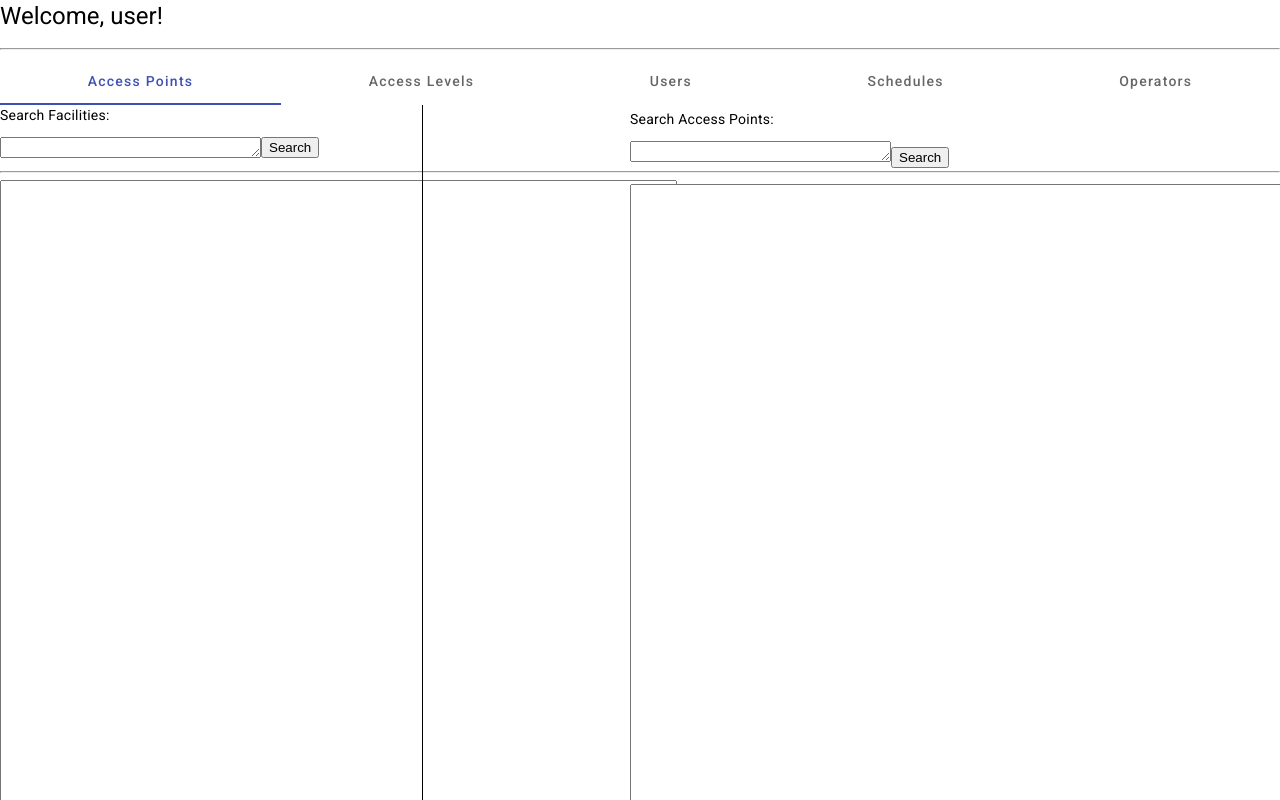
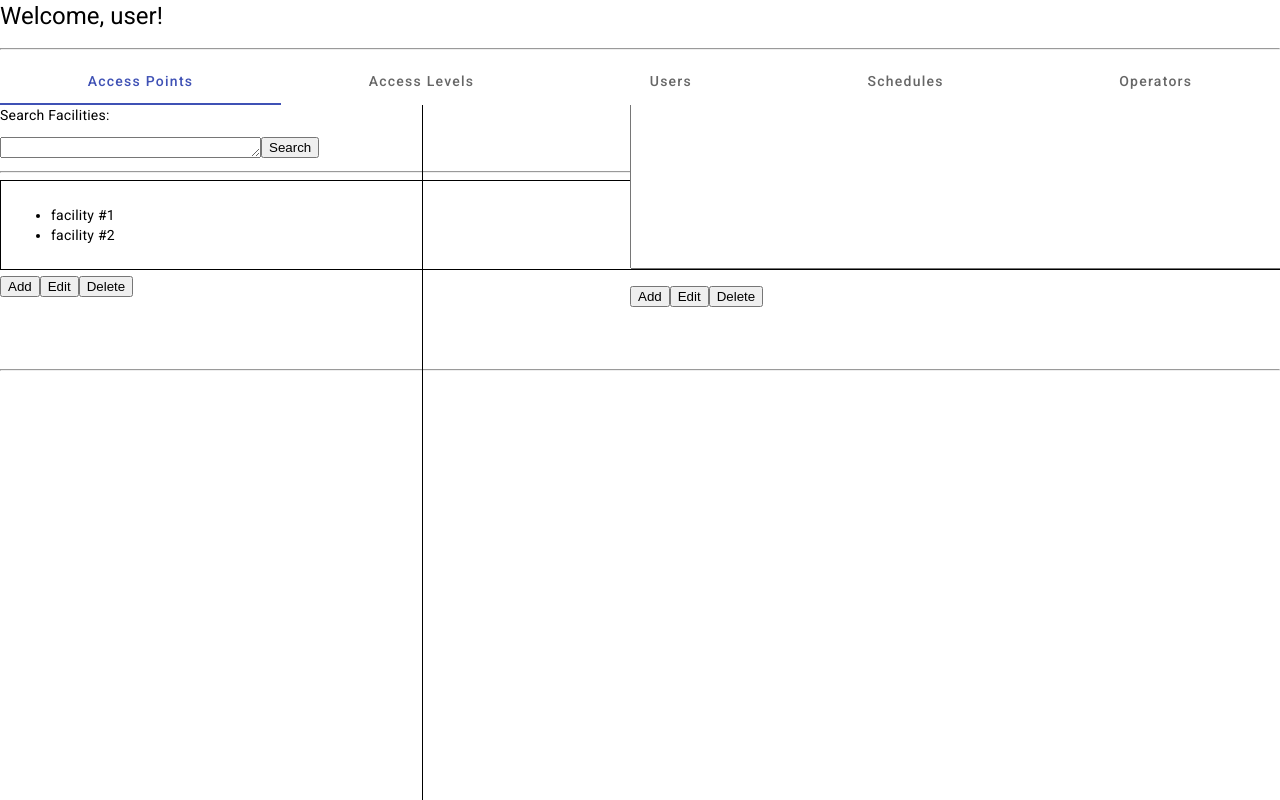
Before and after one commit to michaelyoussef59/Senior-design-frontend, an Angular app: page / in a window 1280 px wide. Shown: the top 800 px of the page. Built offline with nearby package versions, Linux system fonts and the light colour scheme.

Commit message:
Added functionality to access points page, experimenting with search results formatting

```diff
--- a/src/app/accesspoints/accesspoints.component.css
+++ b/src/app/accesspoints/accesspoints.component.css
@@ -11,3 +11,14 @@
     position: relative;
     top: -6px;
 }
+
+.list-container {
+  width: 300 px;
+  border: 1px solid #000;
+  padding: 10px;
+}
+
+.hover-highlight:hover {
+  background-color: darkblue;
+  cursor: pointer;
+}
--- a/src/app/accesspoints/accesspoints.component.html
+++ b/src/app/accesspoints/accesspoints.component.html
@@ -3,7 +3,13 @@
 <textarea [(ngModel)]="searchFacilitiesUserEnteredTextArea" cols="30" rows="1"></textarea>
 <button (click)="onSearchFacilitiesButtonClick()" class="button">Search</button>
 <hr>
-<textarea [(ngModel)]="facilitiesResult" cols="82" rows="45" [readOnly]="true"></textarea>
+<!-- <textarea [(ngModel)]="facilitiesResult" (click)="handleClick($event)" #textArea cols="82" rows="45" [readOnly]="true"></textarea> -->
+<div class="list-container">
+    <ul>
+        <li *ngFor="let str of facilitiesResultArr" (click)="handleClick(str)" class="hover-highlight">{{str}}</li>
+    </ul>
+</div>
+
 <p></p>
 <button class="button">Add</button>
 <button class="button">Edit</button>
--- a/src/app/accesspoints/accesspoints.component.ts
+++ b/src/app/accesspoints/accesspoints.component.ts
@@ -10,18 +10,42 @@ export class AccesspointsComponent {
   searchAccessPointsUserEnteredTextArea: string = ''; // to be populated by user
   facilitiesResult: string = ''; // to be populated by init or search
 
+  //all vars below this are test vars
+  facilitiesResultArr: string[] = ["facility #1", "facility #2"];
+
   ngOnInit() {
     // populate facilities from api here
     this.facilitiesResult = '';
+    this.populateFacilitiesResultTextBox();
+  }
+
+  handleClick(clickedString: string) {
+    // const clickedString = this.getSelectedString(event.target);
+    console.log("Click detected" + clickedString);
+  }
+
+  getSelectedString(textArea: HTMLTextAreaElement): string {
+    const start = textArea.selectionStart;
+    const end = textArea.selectionEnd;
+
+    return textArea.value.substring(start, end);
+  }
+
+  populateFacilitiesResultTextBox() {
+    for (var entryNumber in this.facilitiesResultArr) {
+      this.facilitiesResult += this.facilitiesResultArr[entryNumber];
+      this.facilitiesResult += "\n";
+    }
   }
 
   onSearchFacilitiesButtonClick() {
     console.log("Search facilities button clicked", this.searchFacilitiesUserEnteredTextArea);
+    this.searchFacilitiesUserEnteredTextArea = '';
   }
 
   onSearchAccessPointsButtonClick() {
     console.log("Search access points button clicked", this.searchAccessPointsUserEnteredTextArea);
-
+    this.searchFacilitiesUserEnteredTextArea = '';
   }
 
 
```
